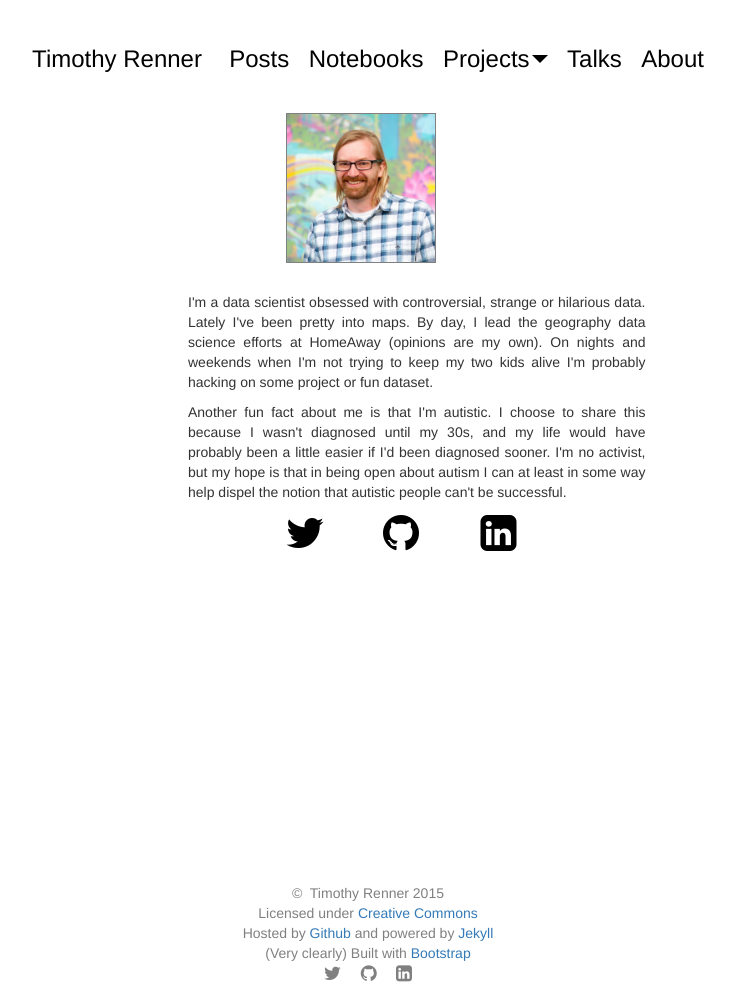
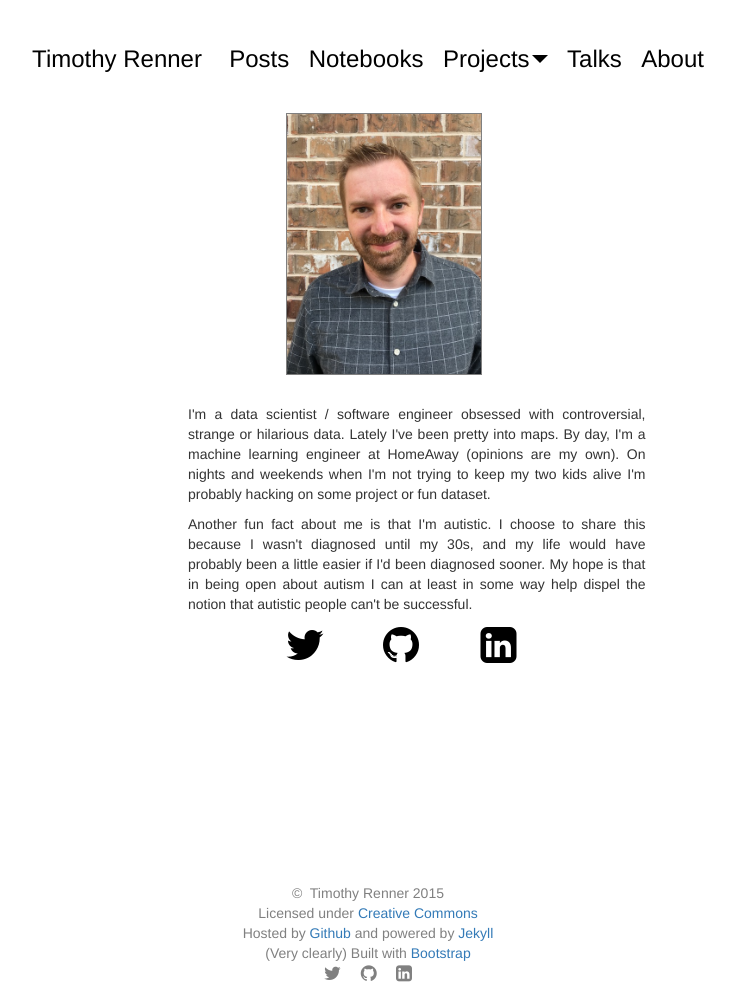
Before and after one commit to timothyrenner/timothyrenner.github.io, a Jekyll site: the page built from about/index.html, in a window 1280 px wide. Shown: the whole page, without its empty margins (272-1007 px from the left). Built offline with Jekyll 4.4.1, drawn with Linux system fonts in a browser that asks for light colours; nearby versions of some CDN libraries.

Commit message:
Update about and profile picture.

```diff
--- a/about/index.html
+++ b/about/index.html
@@ -6,21 +6,21 @@ title: timothyrenner.github.io
 <div class="container">
     <div class="row">
         <div class="col-md-offset-5 col-md-3 bottom-pad">
-            <img src="/images/profile.jpg" style="width:150px;height:150px;border: 1px solid gray">
+            <img src="/images/profile.jpg" style="height: 75%; width: 75%; border: 1px solid gray">
         </div> <!-- Image col -->
     </div>
     <div class="row">
         <div class="col-md-offset-4 col-md-5">
             <p class="text-justify">
-                I'm a data scientist obsessed with controversial, strange or hilarious data.
+                I'm a data scientist / software engineer obsessed with controversial, strange or hilarious data.
                 Lately I've been pretty into maps.
-                By day, I lead the geography data science efforts at HomeAway (opinions are my own).
+                By day, I'm a machine learning engineer at HomeAway (opinions are my own).
                 On nights and weekends when I'm not trying to keep my two kids alive I'm probably hacking on some project or fun dataset.
             </p>
             <p class="text-justify">
                 Another fun fact about me is that I'm autistic.
                 I choose to share this because I wasn't diagnosed until my 30s, and my life would have probably been a little easier if I'd been diagnosed sooner.
-                I'm no activist, but my hope is that in being open about autism I can at least in some way help dispel the notion that autistic people can't be successful.
+                My hope is that in being open about autism I can at least in some way help dispel the notion that autistic people can't be successful.
             </p>
         </div>
     </div>
```
Also changed, not shown: images/profile.jpg.
